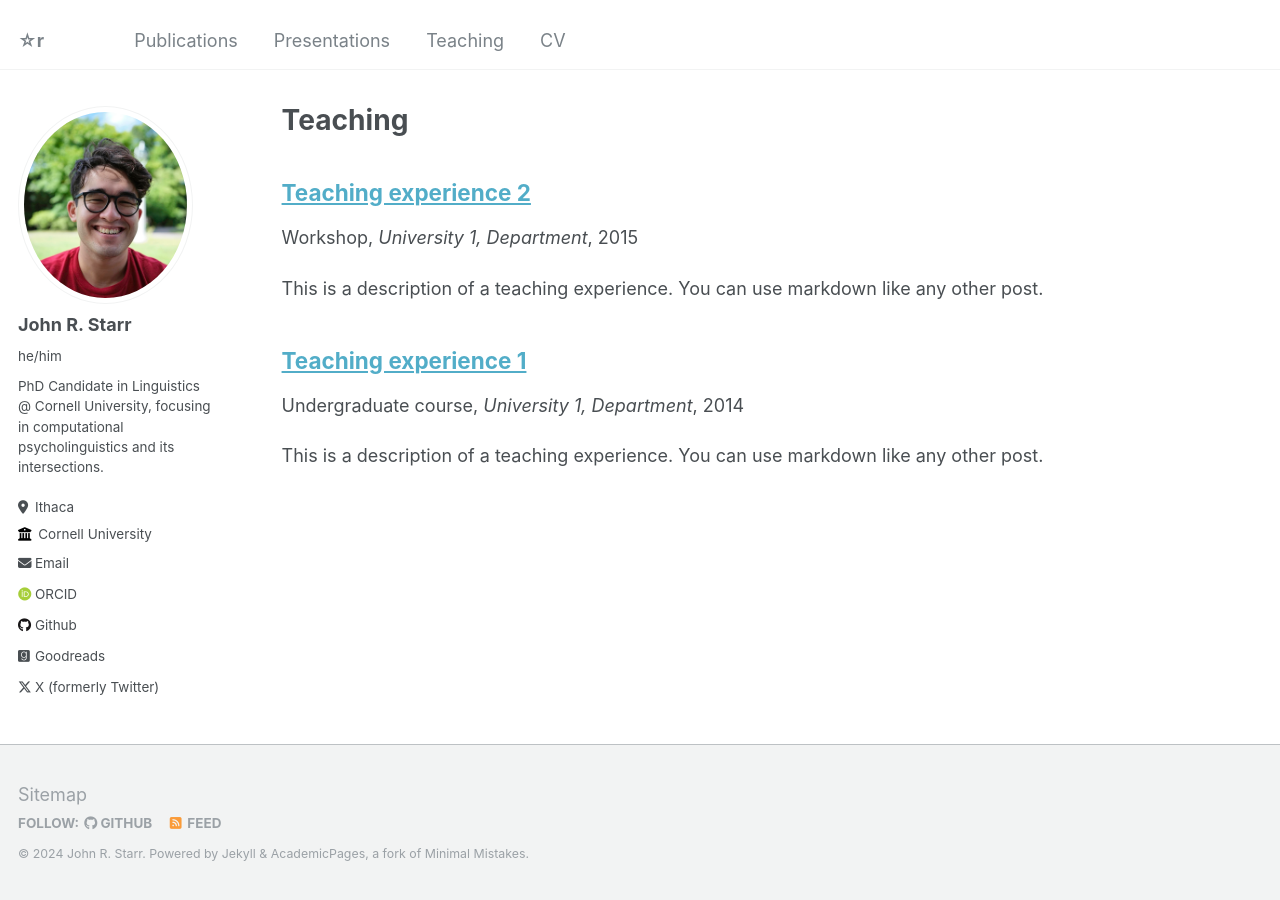
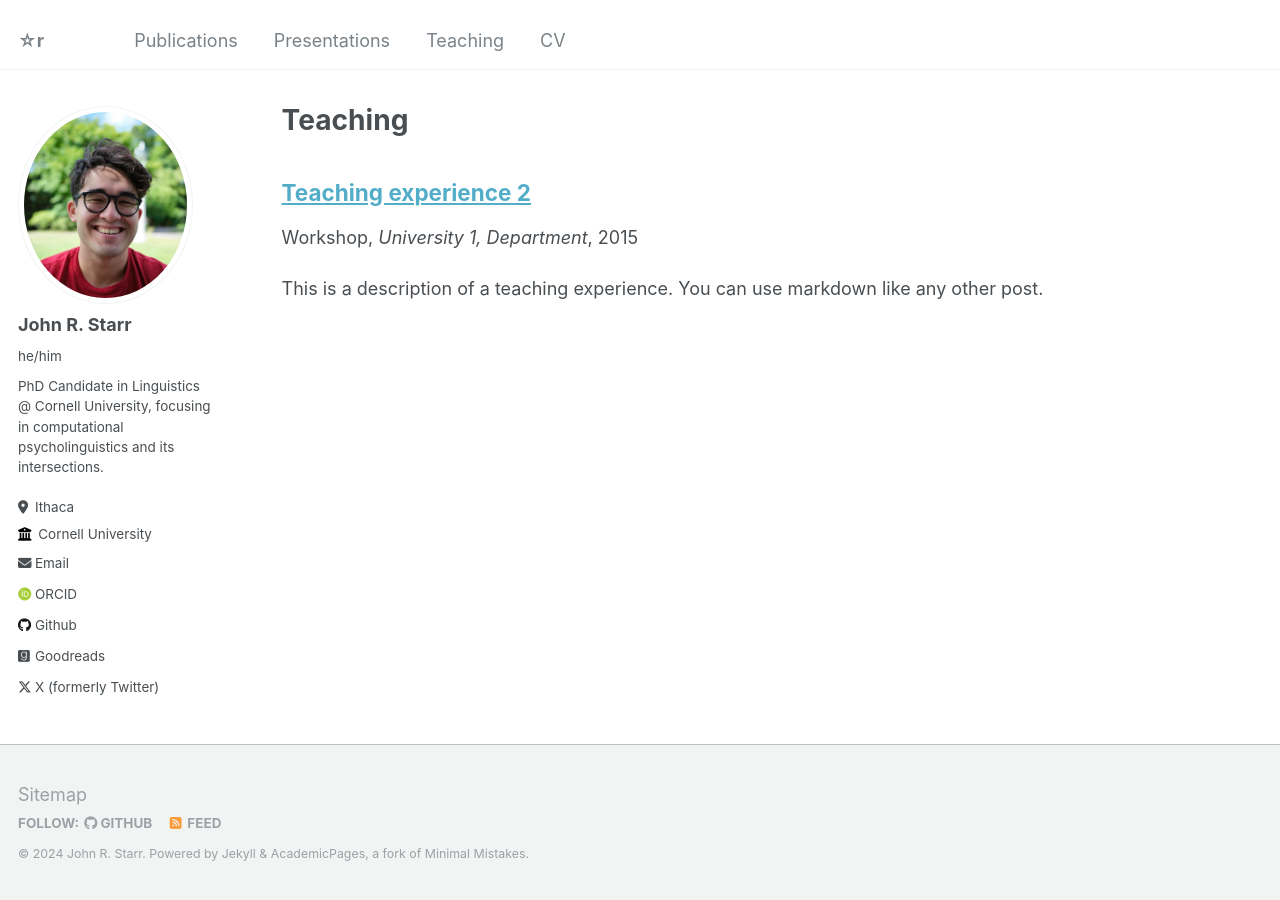
Before and after one commit to johnstarr-ling/johnstarr-ling.github.io, a Jekyll site: the page built from _pages/teaching.html, in a window 1280 px wide. Built offline with Jekyll 4.4.1, drawn with Linux system fonts in a browser that asks for light colours; some web fonts are replaced.

```diff
--- a/_teaching/2014-spring-teaching-1.md
+++ /dev/null
@@ -1,20 +0,0 @@
----
-title: "Teaching experience 1"
-collection: teaching
-type: "Undergraduate course"
-permalink: /teaching/2014-spring-teaching-1
-venue: "University 1, Department"
-date: 2014-01-01
-location: "City, Country"
----
-
-This is a description of a teaching experience. You can use markdown like any other post.
-
-Heading 1
-======
-
-Heading 2
-======
-
-Heading 3
-======
```
Also changed, not shown: _pages/about.md (+1 -1 lines).
